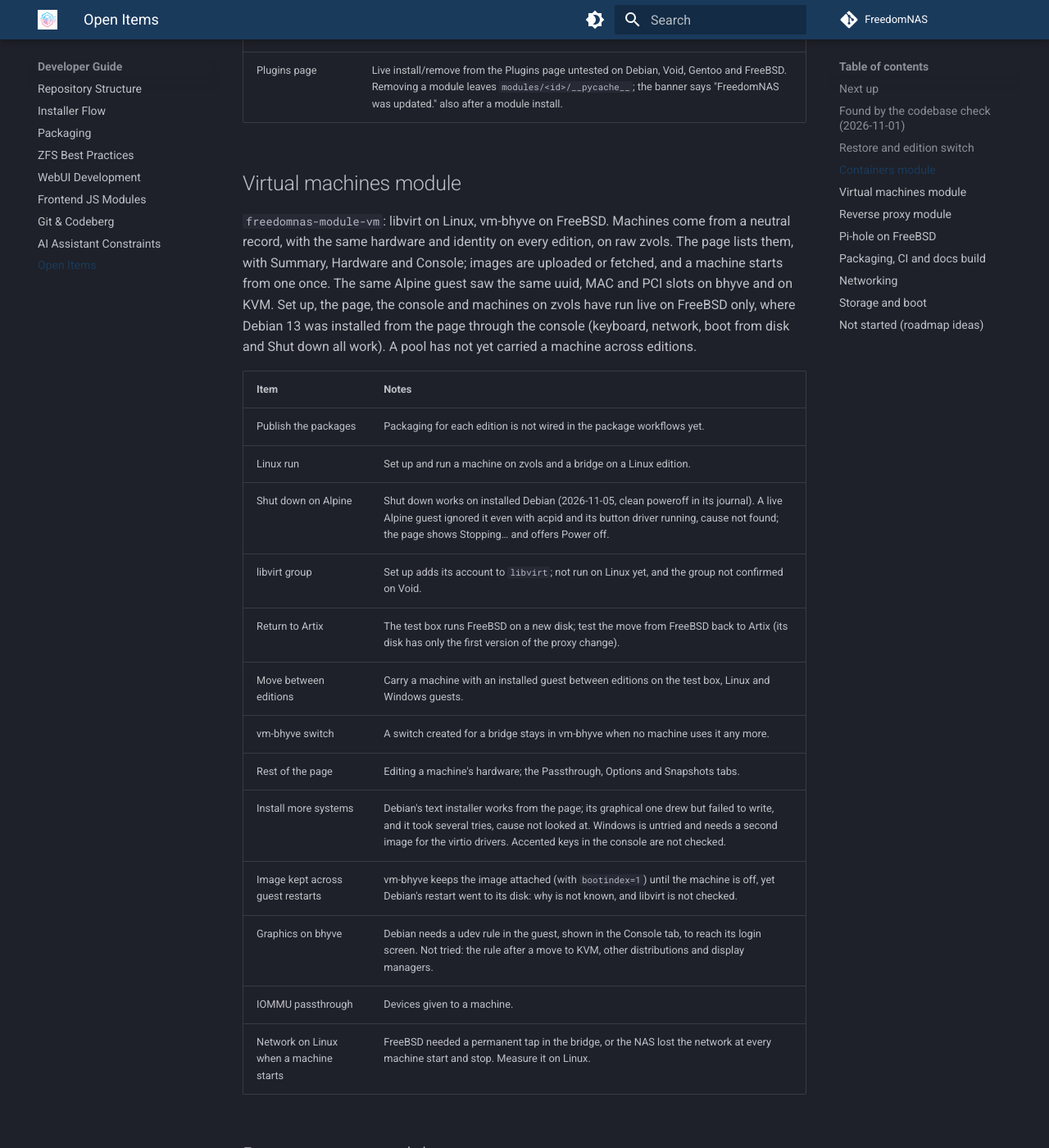
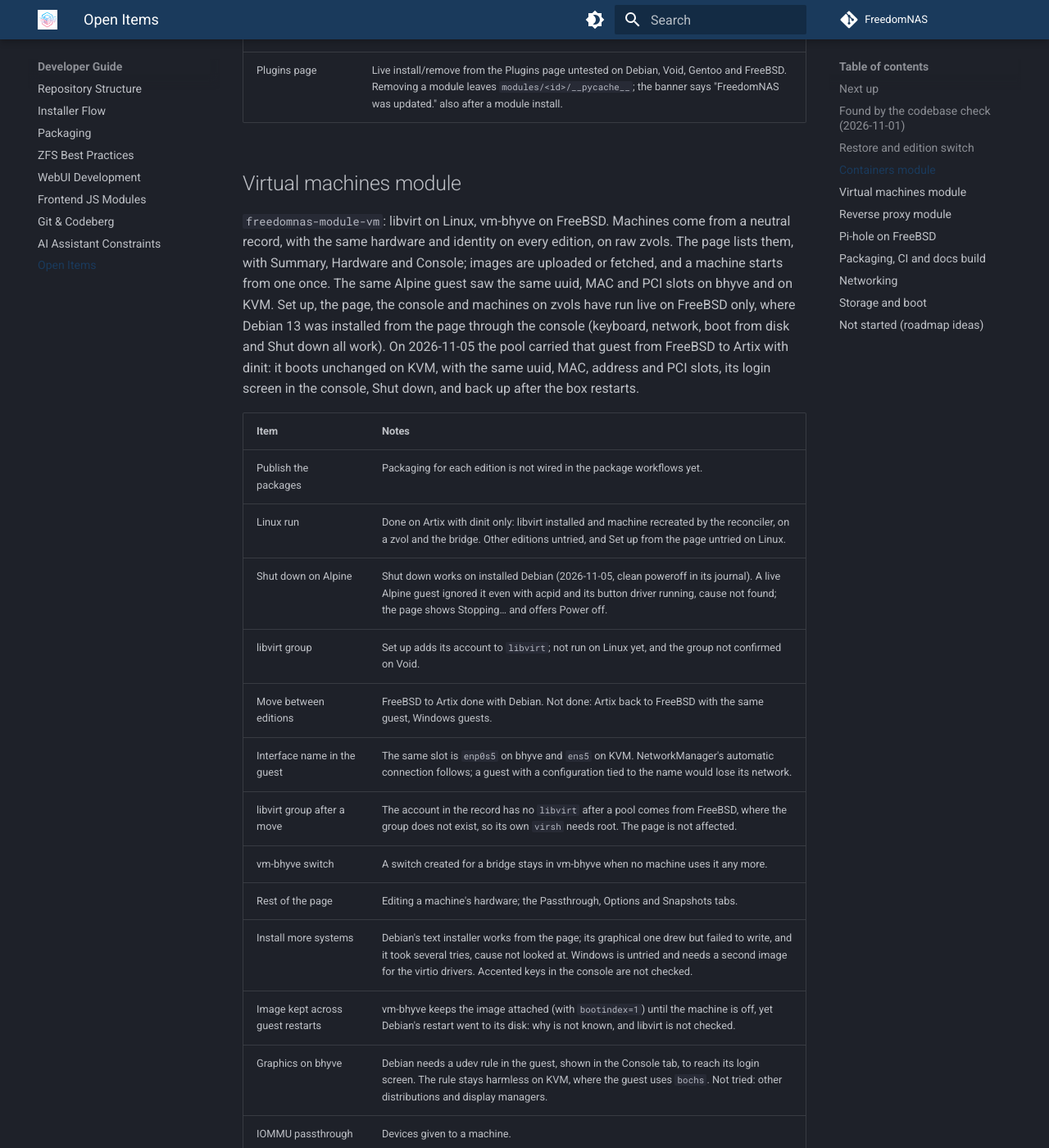
Before and after one commit to FreedomNAS/freedomnas-docs, an MkDocs documentation site: the page built from docs/developer/open-items.md, in a window 1280 px wide and 1400 px high, scrolled down 2650 px. Shown: the whole window at 82% size. Built offline with MkDocs 1.6.1 and Material for MkDocs 9.7.7, drawn with Linux system fonts in a browser that asks for light colours; some of the changed text lies outside the part shown.

Commit message:
Record the move of a guest and the return to Artix

```diff
--- a/docs/developer/open-items.md
+++ b/docs/developer/open-items.md
@@ -72,23 +72,26 @@ uploaded or fetched, and a machine starts from one once. The same Alpine guest s
 the same uuid, MAC and PCI slots on bhyve and on KVM. Set up, the page, the console
 and machines on zvols have run live on FreeBSD only, where Debian 13 was installed
 from the page through the console (keyboard, network, boot from disk and Shut down
-all work). A pool has not yet carried a machine across editions.
+all work). On 2026-11-05 the pool carried that guest from FreeBSD to Artix with dinit:
+it boots unchanged on KVM, with the same uuid, MAC, address and PCI slots, its login
+screen in the console, Shut down, and back up after the box restarts.
 
 | Item | Notes |
 |------|-------|
 | Publish the packages | Packaging for each edition is not wired in the package workflows yet. |
-| Linux run | Set up and run a machine on zvols and a bridge on a Linux edition. |
+| Linux run | Done on Artix with dinit only: libvirt installed and machine recreated by the reconciler, on a zvol and the bridge. Other editions untried, and Set up from the page untried on Linux. |
 | Shut down on Alpine | Shut down works on installed Debian (2026-11-05, clean poweroff in its journal). A live Alpine guest ignored it even with acpid and its button driver running, cause not found; the page shows Stopping… and offers Power off. |
 | libvirt group | Set up adds its account to `libvirt`; not run on Linux yet, and the group not confirmed on Void. |
-| Return to Artix | The test box runs FreeBSD on a new disk; test the move from FreeBSD back to Artix (its disk has only the first version of the proxy change). |
-| Move between editions | Carry a machine with an installed guest between editions on the test box, Linux and Windows guests. |
+| Move between editions | FreeBSD to Artix done with Debian. Not done: Artix back to FreeBSD with the same guest, Windows guests. |
+| Interface name in the guest | The same slot is `enp0s5` on bhyve and `ens5` on KVM. NetworkManager's automatic connection follows; a guest with a configuration tied to the name would lose its network. |
+| libvirt group after a move | The account in the record has no `libvirt` after a pool comes from FreeBSD, where the group does not exist, so its own `virsh` needs root. The page is not affected. |
 | vm-bhyve switch | A switch created for a bridge stays in vm-bhyve when no machine uses it any more. |
 | Rest of the page | Editing a machine's hardware; the Passthrough, Options and Snapshots tabs. |
 | Install more systems | Debian's text installer works from the page; its graphical one drew but failed to write, and it took several tries, cause not looked at. Windows is untried and needs a second image for the virtio drivers. Accented keys in the console are not checked. |
 | Image kept across guest restarts | vm-bhyve keeps the image attached (with `bootindex=1`) until the machine is off, yet Debian's restart went to its disk: why is not known, and libvirt is not checked. |
-| Graphics on bhyve | Debian needs a udev rule in the guest, shown in the Console tab, to reach its login screen. Not tried: the rule after a move to KVM, other distributions and display managers. |
+| Graphics on bhyve | Debian needs a udev rule in the guest, shown in the Console tab, to reach its login screen. The rule stays harmless on KVM, where the guest uses `bochs`. Not tried: other distributions and display managers. |
 | IOMMU passthrough | Devices given to a machine. |
-| Network on Linux when a machine starts | FreeBSD needed a permanent tap in the bridge, or the NAS lost the network at every machine start and stop. Measure it on Linux. |
+| Network on Linux when a machine starts | Measured on Artix: 0 of 200 pings to the NAS lost during a start; not measured on other editions or at a stop. |
 
 ## Reverse proxy module
 
```
